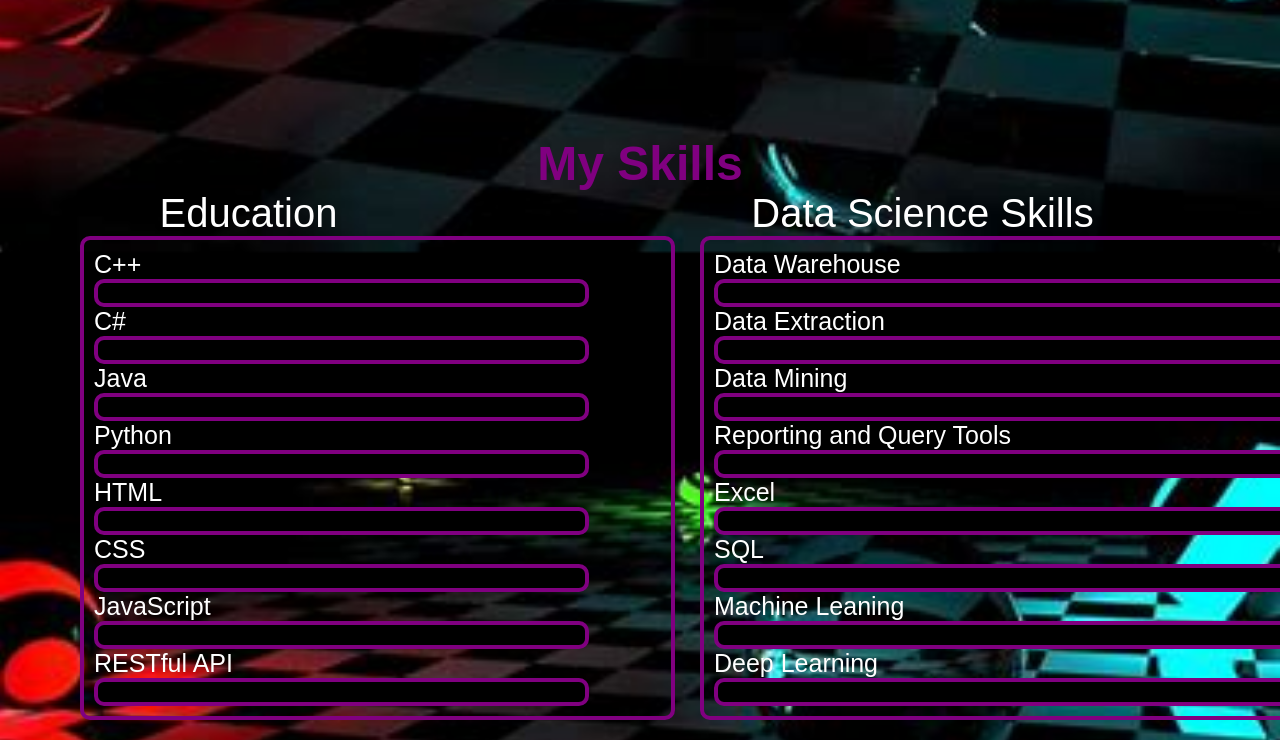
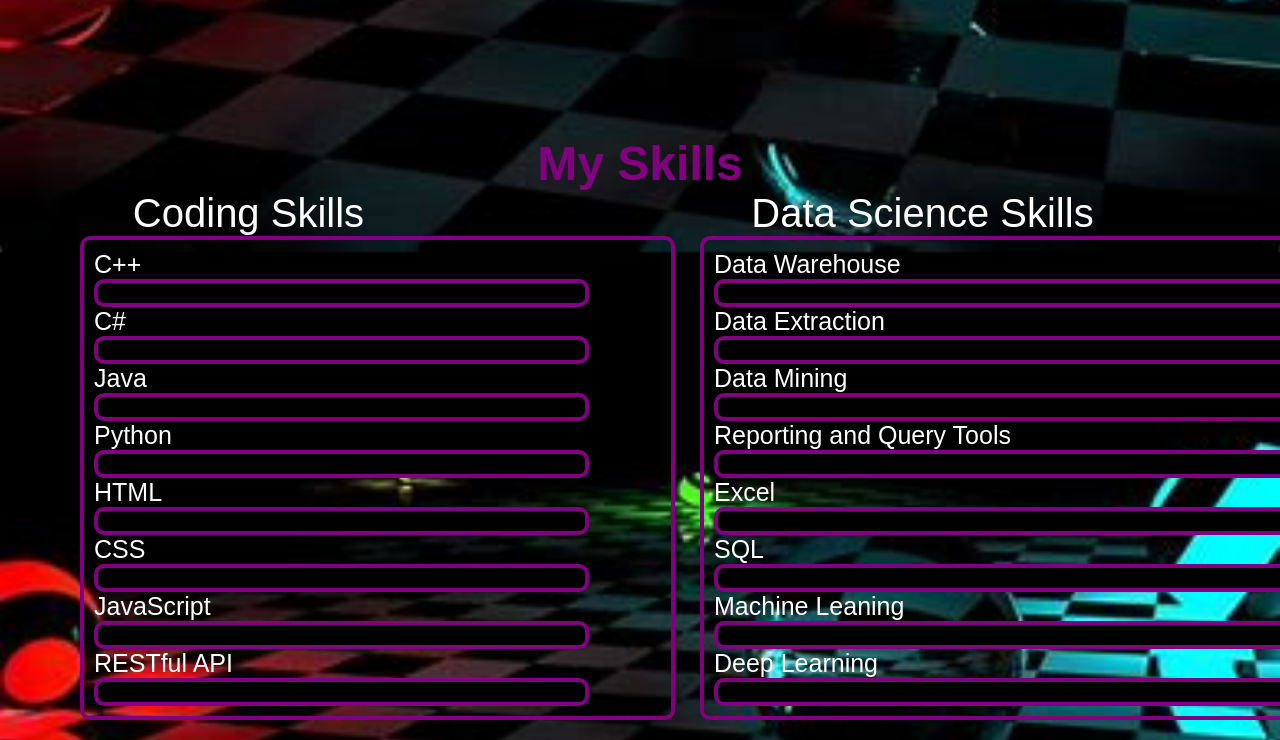
Before and after one commit to Cryslender/Cryslender.github.io, a website: page index.html in a window 1280 px wide. Shown: the part 2148-2888 px from the top of the page. Drawn offline with Linux system fonts and the light colour scheme.

Commit message:
modification

```diff
--- a/index.html
+++ b/index.html
@@ -112,7 +112,7 @@
             <section class="content">
                 <section class="Left">
                     <section class="text">
-                        <span class="h2Education">Education</span>
+                        <span class="h2Education">Coding Skills</span>
                         <section class="styleLeft">
                                 C++
                             <section class="skill"></section>
```
